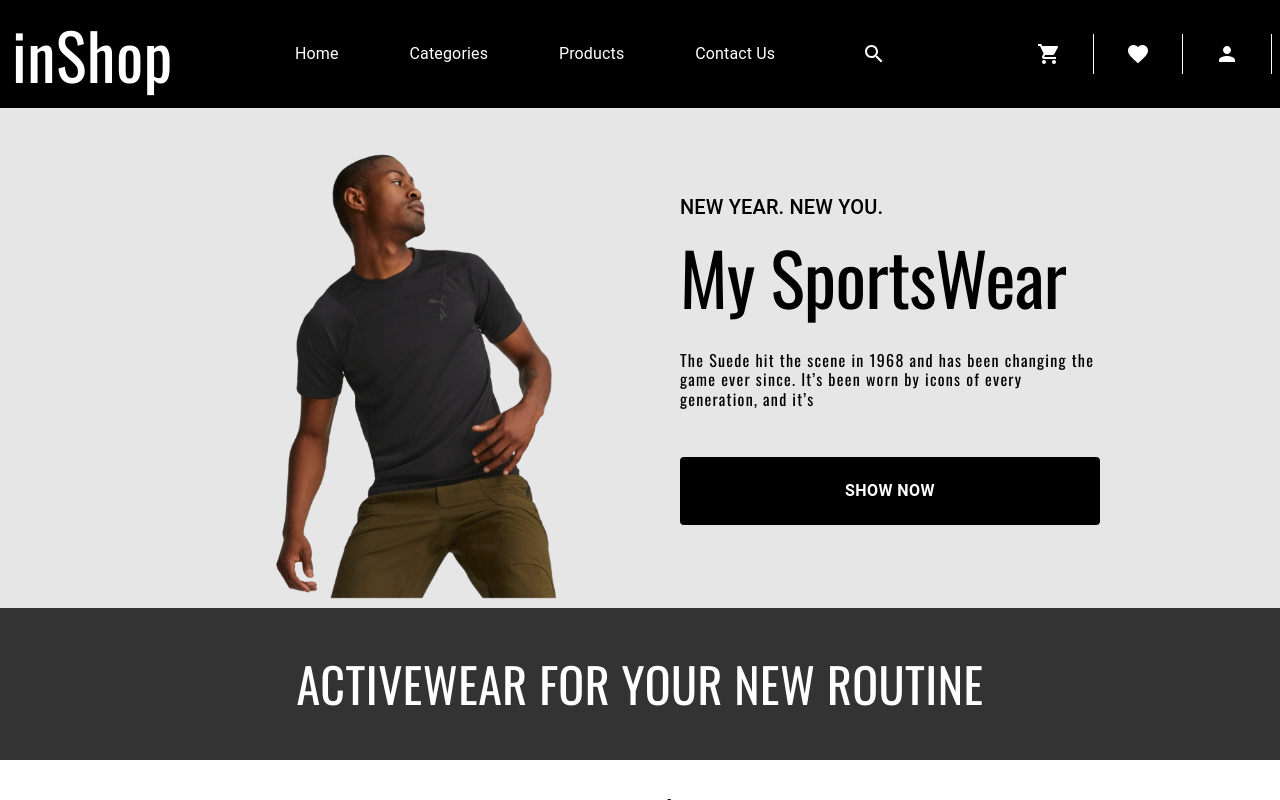
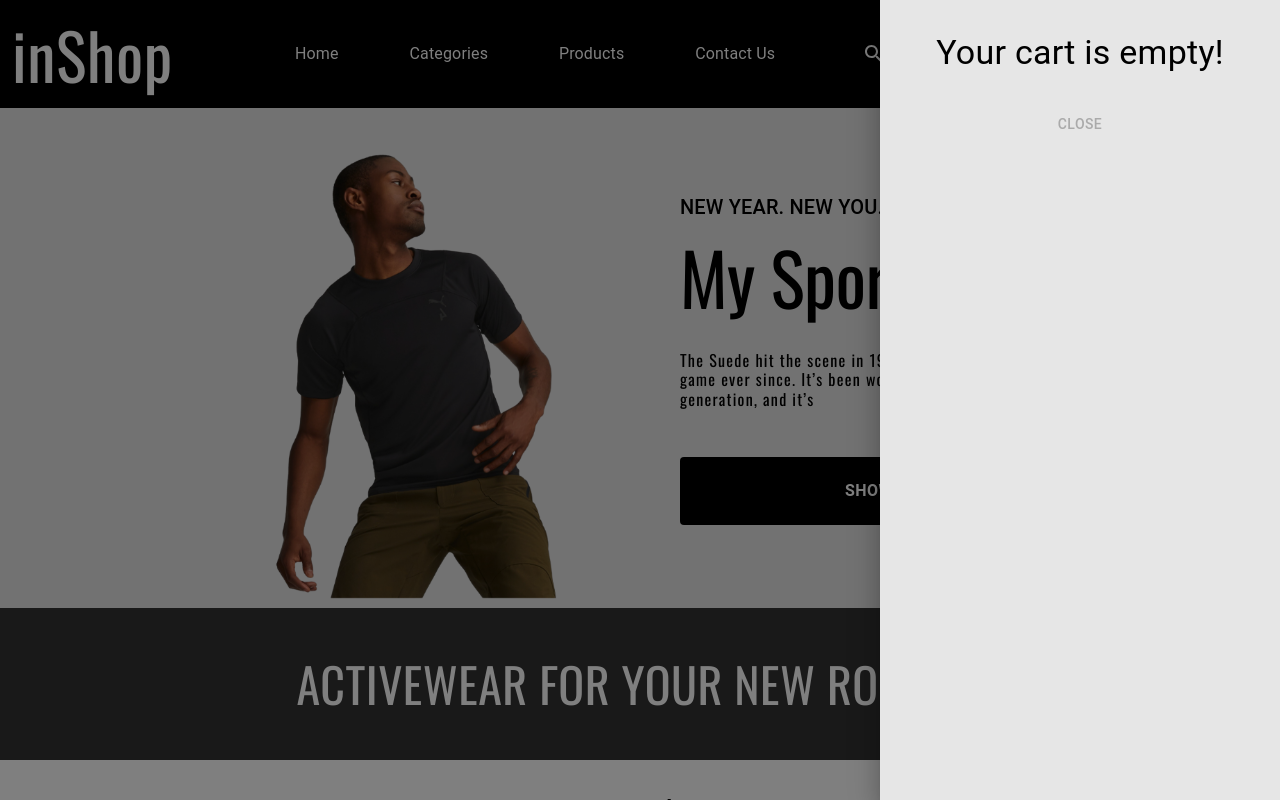
Before and after one commit to Fvtvl/react-ecomm-mui, a React (Create React App) app: page / in a window 1280 px wide. Both pictures are taken after a click on the button 1049 px from the left and 54 px from the top of the page. Shown: the top 800 px of the page. Built offline with nearby package versions, Linux system fonts and the light colour scheme.

Commit message:
add cart

```diff
--- a/src/App.js
+++ b/src/App.js
@@ -4,6 +4,7 @@ import { useState } from 'react';
 import { mainMassages } from '../src/data/messages';
 import Appbar from './components/appbar';
 import Banner from './components/banner';
+import Cart from './components/cart';
 import AppDrawer from './components/drawer';
 import Footer from './components/footer';
 import Products from './components/products';
@@ -36,6 +37,7 @@ function App() {
           </Button>
           <Typography>{count}</Typography>
           <AppDrawer />
+          <Cart />
           <SearchBox />
         </Container>
         <Footer />
--- a/src/components/appbar/actions.js
+++ b/src/components/appbar/actions.js
@@ -1,4 +1,4 @@
-import { Divider, ListItemButton, ListItemIcon } from '@mui/material';
+import { Badge, Divider, ListItemButton, ListItemIcon } from '@mui/material';
 import {
   ActionIconsContainerDesktop,
   ActionIconsContainerMobile,
@@ -8,11 +8,14 @@ import ShoppingCardIcon from '@mui/icons-material/ShoppingCart';
 import FavoriteIcon from '@mui/icons-material/Person';
 import PersonIcon from '@mui/icons-material/Favorite';
 import { Colors } from '../../styles/theme';
+import { useUIContext } from '../../context/ui';
 
 const Actions = ({ matches }) => {
   const Component = matches
     ? ActionIconsContainerMobile
     : ActionIconsContainerDesktop;
+
+  const { cart, setShowCart } = useUIContext();
 
   return (
     <Component>
@@ -21,6 +24,7 @@ const Actions = ({ matches }) => {
           sx={{
             justifyContent: 'center',
           }}
+          onClick={() => setShowCart(true)}
         >
           <ListItemIcon
             sx={{
@@ -29,7 +33,9 @@ const Actions = ({ matches }) => {
               color: matches ? Colors.dim_grey : Colors.white,
             }}
           >
-            <ShoppingCardIcon />
+            <Badge badgeContent={cart && cart.length} color="secondary">
+              <ShoppingCardIcon />
+            </Badge>
           </ListItemIcon>
         </ListItemButton>
         <Divider orientation="vertical" flexItem />
--- /dev/null
+++ b/src/components/cart/index.js
@@ -0,0 +1,113 @@
+import { Close } from '@mui/icons-material';
+import {
+  Avatar,
+  Button,
+  Divider,
+  Drawer,
+  IconButton,
+  Typography,
+  useMediaQuery,
+  useTheme,
+} from '@mui/material';
+import { Box } from '@mui/system';
+import React, { useCallback } from 'react';
+import { useUIContext } from '../../context/ui';
+import { Colors } from '../../styles/theme';
+
+const Cart = React.memo(() => {
+  const { cart, setCart, setShowCart, showCart } = useUIContext();
+
+  const theme = useTheme();
+  const matches = useMediaQuery(theme.breakpoints.down('md'));
+
+  const handleRemoveFromCart = useCallback(
+    (item) => {
+      setCart(cart.filter((c) => c.id !== item.id));
+    },
+    [setCart, cart]
+  );
+
+  const cartContent = cart.map((item) => (
+    <Box key={item.id}>
+      <Box
+        display="flex"
+        sx={{ py: 2 }}
+        alignItems="start"
+        justifyContent={'space-between'}
+      >
+        <Box display="flex" flexDirection={'column'} alignItems="center">
+          <Avatar src={item.image} sx={{ width: 120, height: 120, m: 2 }} />
+          <Typography variant="body1">{item.price}</Typography>
+        </Box>
+        <Box display="flex" flexDirection={'column'}>
+          <Typography variant="h6">{item.name}</Typography>
+          <Typography variant="subtitle2">{item.description}</Typography>
+        </Box>
+        <Box display="flex" flexDirection={'column'}>
+          <IconButton onClick={() => handleRemoveFromCart(item)}>
+            <Close />
+          </IconButton>
+        </Box>
+      </Box>
+      <Divider variant="inset" />
+    </Box>
+  ));
+  return (
+    <Drawer
+      open={showCart}
+      onClose={() => setShowCart(false)}
+      anchor="right"
+      PaperProps={{
+        sx: {
+          width: matches ? '100%' : 400,
+          background: Colors.light_gray,
+          borderRadius: 0,
+          color: Colors.black,
+        },
+      }}
+    >
+      {cart.length > 0 ? (
+        <Box
+          sx={{ p: 4 }}
+          display="flex"
+          justifyContent={'center'}
+          alignItems="center"
+          flexDirection="column"
+        >
+          <Typography variant="h4">Your Cart</Typography>
+
+          {cartContent}
+          <Button
+            variant="contained"
+            sx={{ mt: 4, background: Colors.black, color: Colors.white }}
+          >
+            Proceed to payment
+          </Button>
+        </Box>
+      ) : (
+        <Box
+          sx={{ p: 4 }}
+          display="flex"
+          justifyContent={'center'}
+          alignItems="center"
+          flexDirection="row"
+        >
+          <Typography variant={matches ? 'h6' : 'h4'}>
+            Your cart is empty!
+          </Typography>
+        </Box>
+      )}
+      <Button
+        sx={{
+          color: Colors.light,
+          '&:hover': { color: Colors.black },
+        }}
+        onClick={() => setShowCart(false)}
+      >
+        Close
+      </Button>
+    </Drawer>
+  );
+});
+
+export default Cart;
--- a/src/components/productdetail/index.js
+++ b/src/components/productdetail/index.js
@@ -21,6 +21,7 @@ import {
 import { Product, ProductImage } from '../../styles/products';
 import IncDec from '../ui';
 import { Facebook, Favorite, Instagram, Twitter } from '@mui/icons-material';
+import useCart from '../../hooks/useCart';
 
 const ZoomTransition = React.forwardRef((props, ref) => {
   return <Zoom {...props} ref={ref} />;
@@ -33,6 +34,8 @@ const SlideTransition = React.forwardRef((props, ref) => {
 const ProductDetail = ({ open, onClose, product }) => {
   const theme = useTheme();
   const matches = useMediaQuery(theme.breakpoints.down('md'));
+
+  const { addToCart, addToCartText } = useCart(product);
 
   return (
     <Dialog
@@ -58,21 +61,39 @@ const ProductDetail = ({ open, onClose, product }) => {
       <DialogContent>
         <ProductDetailWrapper flexDirection={matches ? 'column' : 'row'}>
           <Product sx={{ mr: 4 }}>
-            <ProductImage src={product.image} />
+            <ProductImage
+              src={product.image}
+              width={matches ? '80%' : '100%'}
+            />
           </Product>
-          <ProductDetailInfoWrapper>
-            <Typography variant="subtitle1"> 1212142141</Typography>
-            <Typography variant="subtitle1"> 5 in stock</Typography>
-            <Typography variant="h4">{product.name}</Typography>
-            <Typography variant="body">{product.description}</Typography>
+          <ProductDetailInfoWrapper sx={{ mt: 4 }}>
+            <Typography variant={matches ? 'caption' : 'subtitle1'}>
+              1212142141
+            </Typography>
+            <Typography variant={matches ? 'caption' : 'subtitle1'}>
+              5 in stock
+            </Typography>
+            <Typography variant={matches ? 'h5' : 'h3'}>
+              {product.name}
+            </Typography>
+            <Typography variant={matches ? 'caption' : 'subtitle1'}>
+              {product.description}
+            </Typography>
             <Box
               display="flex"
               sx={{ mt: 4 }}
               alignItems="center"
               justifyContent="space-between"
+              flexDirection={matches ? 'column' : 'row'}
             >
               <IncDec />
-              <Button variant="contained">Add to Cart</Button>
+              <Button
+                variant="contained"
+                sx={matches ? { mt: 3 } : { mt: 0 }}
+                onClick={addToCart}
+              >
+                {addToCartText}
+              </Button>
             </Box>
             <Box
               display="flex"
--- a/src/components/products/ProductsMeta.js
+++ b/src/components/products/ProductsMeta.js
@@ -5,7 +5,11 @@ import { ProductMetaWrapper } from '../../styles/products';
 const ProductsMeta = ({ product, matches }) => {
   return (
     <ProductMetaWrapper>
-			<Typography variant={matches ? 'h6' : 'h5'} lineHeight={2}>
+      <Typography
+        variant={matches ? 'subtitle1' : 'h4'}
+        noWrap={true}
+        lineHeight={2}
+      >
         {product.name}
       </Typography>
       <Typography variant={matches ? 'caption' : 'body1'}>
--- a/src/components/products/SingleProduct.js
+++ b/src/components/products/SingleProduct.js
@@ -12,18 +12,17 @@ import ShareIcon from '@mui/icons-material/Share';
 import FitScreenIcon from '@mui/icons-material/FitScreen';
 import useDialogModal from '../../hooks/useDialogModal';
 import ProductDetail from '../productdetail';
+import useCart from '../../hooks/useCart';
 
 const SingleProduct = ({ product, matches }) => {
-  const [
-    ProductDetailDialog,
-    showProductDetailDialog,
-    closeProductDetailDialog,
-  ] = useDialogModal(ProductDetail);
+  const [ProductDetailDialog, showProductDetailDialog] =
+    useDialogModal(ProductDetail);
+  const { addToCart, addToCartText } = useCart(product);
 
   return (
     <>
       <Product>
-        <ProductImage src={product.image} width="100%" />
+        <ProductImage src={product.image} width="70%" />
         <ProductsMeta product={product} matches={matches} />
         <ProductActionWrapper show={1}>
           <Stack direction="row">
@@ -38,7 +37,9 @@ const SingleProduct = ({ product, matches }) => {
             </ProductFavButton>
           </Stack>
         </ProductActionWrapper>
-        <ProductAddToCart variant="contained">Add to cart</ProductAddToCart>
+        <ProductAddToCart variant="contained" onClick={addToCart}>
+          {addToCartText}
+        </ProductAddToCart>
       </Product>
       <ProductDetailDialog product={product} />
     </>
--- a/src/components/products/SingleProductDesktop.js
+++ b/src/components/products/SingleProductDesktop.js
@@ -14,6 +14,7 @@ import { useCallback, useState } from 'react';
 import { Stack } from '@mui/material';
 import useDialogModal from '../../hooks/useDialogModal';
 import ProductDetail from '../productdetail';
+import useCart from '../../hooks/useCart';
 
 const SingleProductDesktop = ({ product, matches }) => {
   const [showOptions, setShowOptions] = useState(false);
@@ -30,6 +31,8 @@ const SingleProductDesktop = ({ product, matches }) => {
   const [ProductDetailDialog, showProductDetailDialog] =
     useDialogModal(ProductDetail);
 
+  const { addToCart, addToCartText } = useCart(product);
+
   return (
     <>
       <Product onMouseEnter={handleMouseEnter} onMouseLeave={handleMouseLeave}>
@@ -39,8 +42,12 @@ const SingleProductDesktop = ({ product, matches }) => {
         </ProductFavButton>
 
         {showOptions && (
-          <ProductAddToCart show={showOptions} variant="contained">
-            Add to cart
+          <ProductAddToCart
+            show={showOptions}
+            variant="contained"
+            onClick={addToCart}
+          >
+            {addToCartText}
           </ProductAddToCart>
         )}
         <ProductActionWrapper show={showOptions}>
--- a/src/context/ui/index.js
+++ b/src/context/ui/index.js
@@ -6,6 +6,8 @@ export const useUIContext = () => useContext(UIContext);
 export const UIProvider = ({ children }) => {
   const [drawerOpen, setDrawerOpen] = useState(false);
   const [showSearchBox, setShowSearchBox] = useState(false);
+  const [cart, setCart] = useState([]);
+  const [showCart, setShowCart] = useState(false);
 
   const value = useMemo(() => {
     return {
@@ -13,8 +15,12 @@ export const UIProvider = ({ children }) => {
       setDrawerOpen,
       showSearchBox,
       setShowSearchBox,
+      cart,
+      setCart,
+      showCart,
+      setShowCart,
     };
-  }, [drawerOpen, showSearchBox]);
+  }, [drawerOpen, showSearchBox, cart, showCart]);
 
   return <UIContext.Provider value={value}>{children}</UIContext.Provider>;
 };
--- /dev/null
+++ b/src/hooks/useCart.js
@@ -0,0 +1,17 @@
+import { useUIContext } from '../context/ui';
+
+const useCart = (product) => {
+  const { cart, setCart } = useUIContext();
+
+  const addToCart = () => {
+    cart.findIndex((c) => c.id === product.id) >= 0
+      ? setCart(cart.filter((c) => c.id !== product.id))
+      : setCart((c) => [...c, product]);
+  };
+
+  const addToCartText =
+    cart.findIndex((c) => c.id === product.id) >= 0 ? 'Remove' : 'Add to cart';
+  return { addToCart, addToCartText };
+};
+
+export default useCart;
```
Lines whose indentation alone changed are shown as unchanged.
